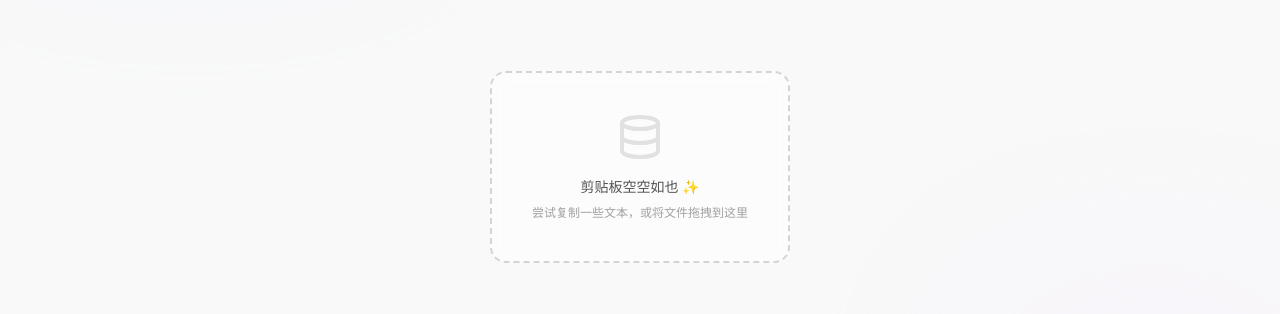
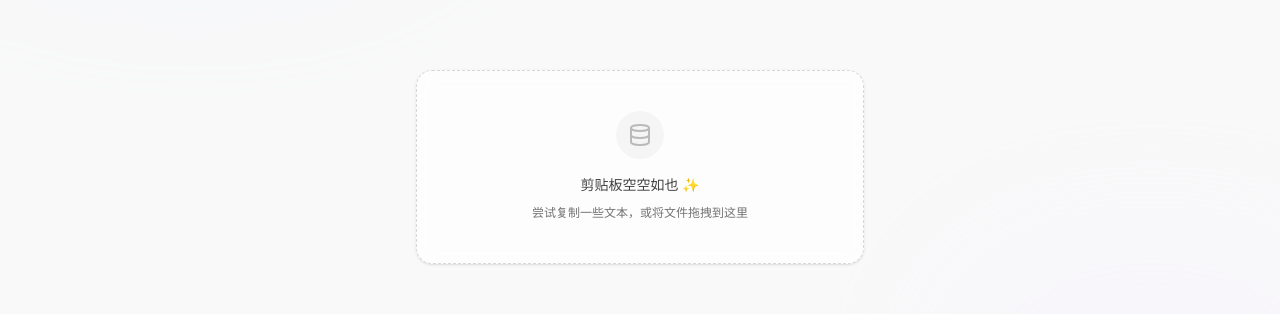
Before and after one commit to IllllllllI/clipboard-history, a React (Vite) app: page / in a window 1280 px wide. Shown: the part 271-585 px from the top of the page. Built offline with nearby package versions, Linux system fonts and the light colour scheme.

Commit message:
优化 ClipListParts 布局与滚动体验
- 优化空状态卡片层次、间距与入场动画

- 虚拟列表行位移动画平滑化并提升重排观感

- 统一列表容器留白与滚动平滑体验

- 细化自定义滚动条样式并补充 Firefox 支持

```diff
--- a/src/components/ClipList.tsx
+++ b/src/components/ClipList.tsx
@@ -40,7 +40,7 @@ export function ClipList() {
   return (
     <div
       ref={parentRef}
-      className="flex-1 overflow-y-auto custom-scrollbar relative bg-neutral-50/50 dark:bg-neutral-900/50"
+      className="flex-1 overflow-y-auto custom-scrollbar relative scroll-smooth px-1 sm:px-2 bg-neutral-50/50 dark:bg-neutral-900/50"
     >
       {filteredHistory.length === 0 ? (
         <EmptyState />
@@ -48,7 +48,7 @@ export function ClipList() {
         <div
           key="list"
           style={{ height: virtualizer.getTotalSize(), position: 'relative' }}
-          className="py-3"
+          className="pt-2 pb-3"
         >
           {virtualizer.getVirtualItems().map((virtualRow) => {
             const item = filteredHistory[virtualRow.index];
--- a/src/components/ClipListParts/EmptyState.tsx
+++ b/src/components/ClipListParts/EmptyState.tsx
@@ -6,15 +6,17 @@ export const EmptyState = React.memo(function EmptyState() {
   return (
     <motion.div
       key="empty-state"
-      initial={{ opacity: 0, scale: 0.9 }}
-      animate={{ opacity: 1, scale: 1 }}
-      transition={{ duration: 0.2 }}
-      className="flex flex-col items-center justify-center h-full text-neutral-500"
+      initial={{ opacity: 0, y: 8, scale: 0.98 }}
+      animate={{ opacity: 1, y: 0, scale: 1 }}
+      transition={{ duration: 0.24, ease: 'easeOut' }}
+      className="flex flex-col items-center justify-center h-full min-h-[260px] px-4 py-8 text-neutral-500"
     >
-      <div className="flex flex-col items-center justify-center p-10 border-2 border-dashed border-neutral-300 dark:border-neutral-700 rounded-2xl bg-white/50 dark:bg-neutral-800/50 backdrop-blur-sm">
-        <DatabaseIcon className="w-12 h-12 opacity-20 mb-4" />
-        <p className="text-sm font-medium text-neutral-600 dark:text-neutral-400">剪贴板空空如也 ✨</p>
-        <p className="text-xs text-neutral-400 dark:text-neutral-500 mt-2">尝试复制一些文本，或将文件拖拽到这里</p>
+      <div className="w-full max-w-md flex flex-col items-center justify-center px-8 py-10 border border-dashed border-neutral-300/90 dark:border-neutral-700 rounded-2xl bg-white/70 dark:bg-neutral-800/55 shadow-sm backdrop-blur-sm">
+        <div className="mb-4 flex h-12 w-12 items-center justify-center rounded-full bg-neutral-100 dark:bg-neutral-700/60">
+          <DatabaseIcon className="w-6 h-6 opacity-45" />
+        </div>
+        <p className="text-sm font-medium text-neutral-700 dark:text-neutral-300 text-center">剪贴板空空如也 ✨</p>
+        <p className="text-xs text-neutral-500 dark:text-neutral-400 mt-2 text-center leading-5">尝试复制一些文本，或将文件拖拽到这里</p>
       </div>
     </motion.div>
   );
--- a/src/components/ClipListParts/VirtualizedClipRow.tsx
+++ b/src/components/ClipListParts/VirtualizedClipRow.tsx
@@ -1,4 +1,5 @@
 import React from 'react';
+import { motion } from 'motion/react';
 import { ClipItem } from '../../types';
 import { ClipItemComponent } from '../ClipItem';
 
@@ -16,18 +17,21 @@ export const VirtualizedClipRow = React.memo(function VirtualizedClipRow({
   onMeasure,
 }: VirtualizedClipRowProps) {
   return (
-    <div
+    <motion.div
       ref={onMeasure}
       data-index={index}
+      initial={false}
+      animate={{ y: start }}
+      transition={{ type: 'spring', stiffness: 360, damping: 30, mass: 0.85 }}
       style={{
         position: 'absolute',
         top: 0,
         left: 0,
         width: '100%',
-        transform: `translateY(${start}px)`,
+        willChange: 'transform',
       }}
     >
       <ClipItemComponent item={item} index={index} />
-    </div>
+    </motion.div>
   );
 });
--- a/src/index.css
+++ b/src/index.css
@@ -7,8 +7,8 @@
 }
 
 .custom-scrollbar::-webkit-scrollbar {
-  width: 6px;
-  height: 6px;
+  width: 8px;
+  height: 8px;
 }
 
 .custom-scrollbar::-webkit-scrollbar-track {
@@ -16,20 +16,31 @@
 }
 
 .custom-scrollbar::-webkit-scrollbar-thumb {
-  background-color: #e5e5e5;
+  background-color: rgb(212 212 212 / 0.9);
+  border: 2px solid transparent;
+  background-clip: padding-box;
   border-radius: 10px;
 }
 
 .custom-scrollbar:hover::-webkit-scrollbar-thumb {
-  background-color: #d4d4d4;
+  background-color: rgb(163 163 163 / 0.95);
 }
 
 .dark .custom-scrollbar::-webkit-scrollbar-thumb {
-  background-color: #404040;
+  background-color: rgb(82 82 82 / 0.9);
 }
 
 .dark .custom-scrollbar:hover::-webkit-scrollbar-thumb {
-  background-color: #525252;
+  background-color: rgb(115 115 115 / 0.95);
+}
+
+.custom-scrollbar {
+  scrollbar-width: thin;
+  scrollbar-color: rgb(163 163 163 / 0.95) transparent;
+}
+
+.dark .custom-scrollbar {
+  scrollbar-color: rgb(115 115 115 / 0.95) transparent;
 }
 
 /* Toast slide-in animation */
```
